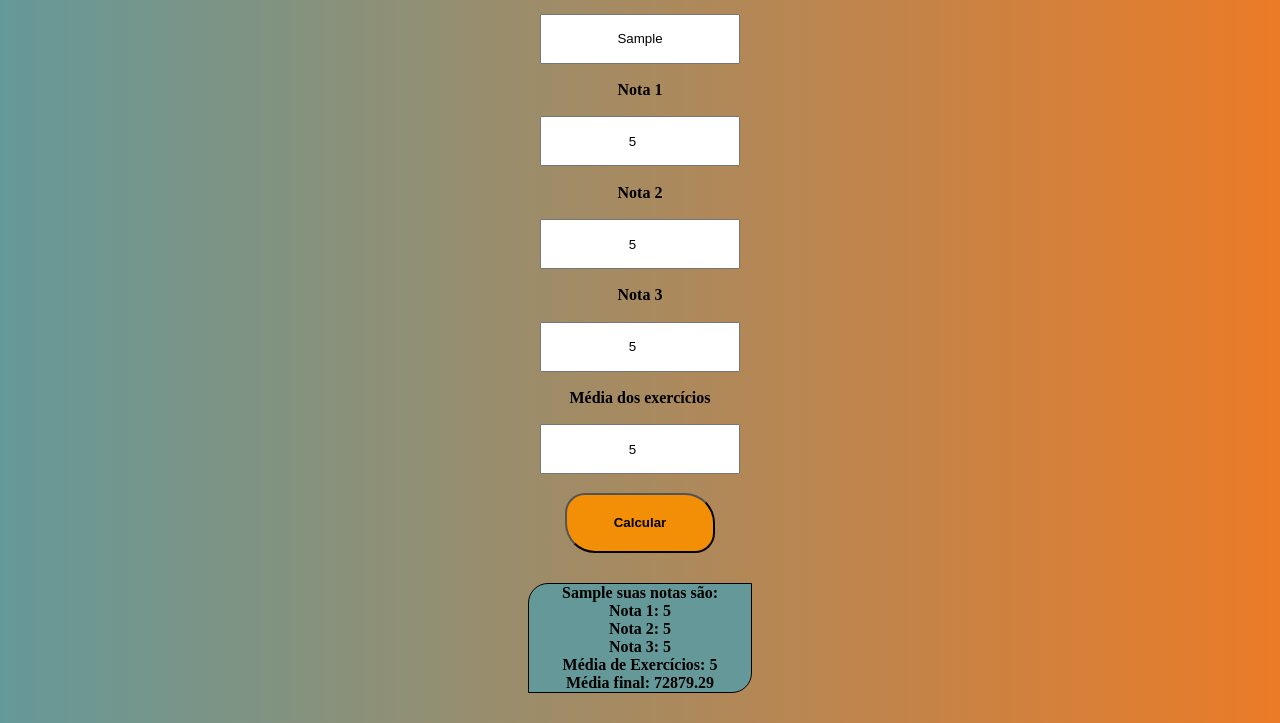
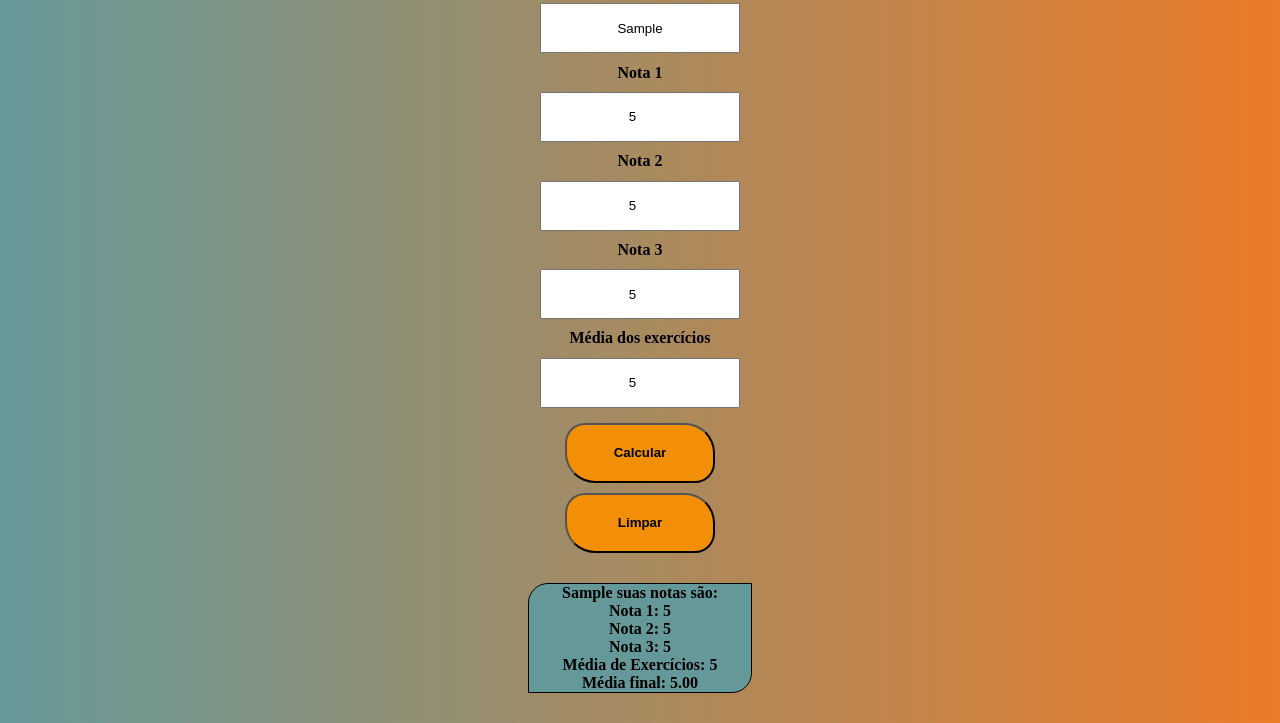
Before and after one commit to PriscilaButzke/Media-Ponderada-Programacao-Web-I, a plain HTML site: page index.html in a window 1280 px wide. Both pictures are taken after typing "Sample", "5", "5", "5", "5" into the empty fields and a click on the button "Calcular". Shown: the part 77-800 px from the top of the page. Drawn offline with Linux system fonts and the light colour scheme.

Commit message:
versão 2

```diff
--- a/css/style.css
+++ b/css/style.css
@@ -34,7 +34,7 @@ input, label{
     text-align: center;
 
 }
-#b1{
+#b1, #b2{
     width: 150px;
     height: 60px;
     margin: 0 auto;
--- a/index.html
+++ b/index.html
@@ -26,6 +26,7 @@
         <input type="number" name="me" id="me">
 
         <button id="b1">Calcular</button>
+        <button id="b2">Limpar</button>
 
         <div id="resp">
 
--- a/js/js4.js
+++ b/js/js4.js
@@ -4,16 +4,27 @@ const n2 = document.getElementById("n2");
 const n3 = document.getElementById("n3");
 const botao = document.getElementById("b1");
 const med = document.getElementById("me");
-const r = document.getElementById("resp")
+const r = document.getElementById("resp");
+const bot2 = document.getElementById("b2")
+
+bot2.addEventListener('click', limpar);
+        function limpar(){
+            nome.value = "";
+            n1.value ="";
+            n2.value ="";
+            n3.value ="";
+            med.value ="";
+            r.innerHTML= (`Campos limpos com sucesso!`);
+        }
 
 
         botao.addEventListener('click', ()=> {
             let n = nome.value;
-    let num1 = (n1.value);
-    let num2 = (n2.value);
-    let num3 = (n3.value);
-    let m = (med.value);
-    let mf = (num1 + num2*2 + num3*3 + m)/7;
+            let num1 = Number(n1.value);
+            let num2 = Number(n2.value);
+            let num3 = Number(n3.value);
+            let m = Number(med.value);
+            let mf = (num1 + num2 * 2 + num3 * 3 + m)/7;
 
         r.innerHTML=`${n} suas notas são: <br>
         Nota 1: ${num1} <br>
```
Lines whose indentation alone changed are shown as unchanged.
